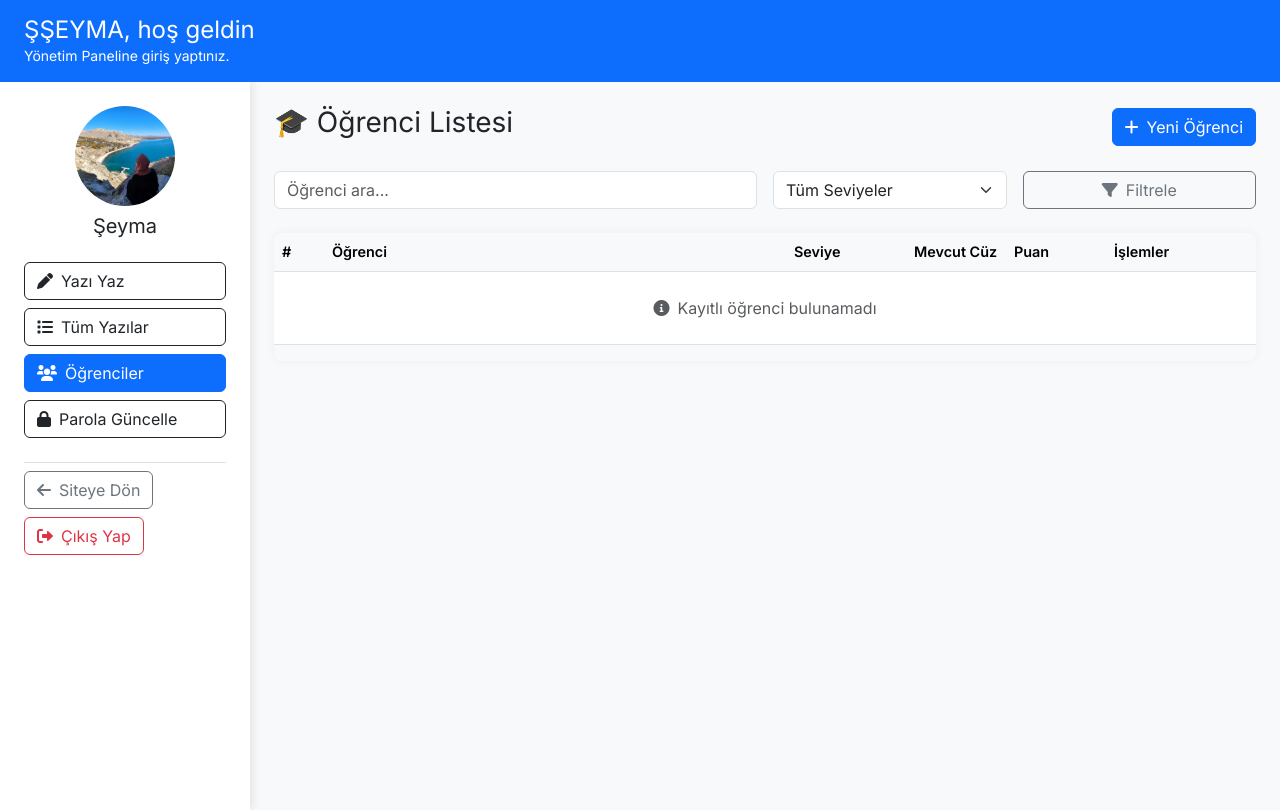
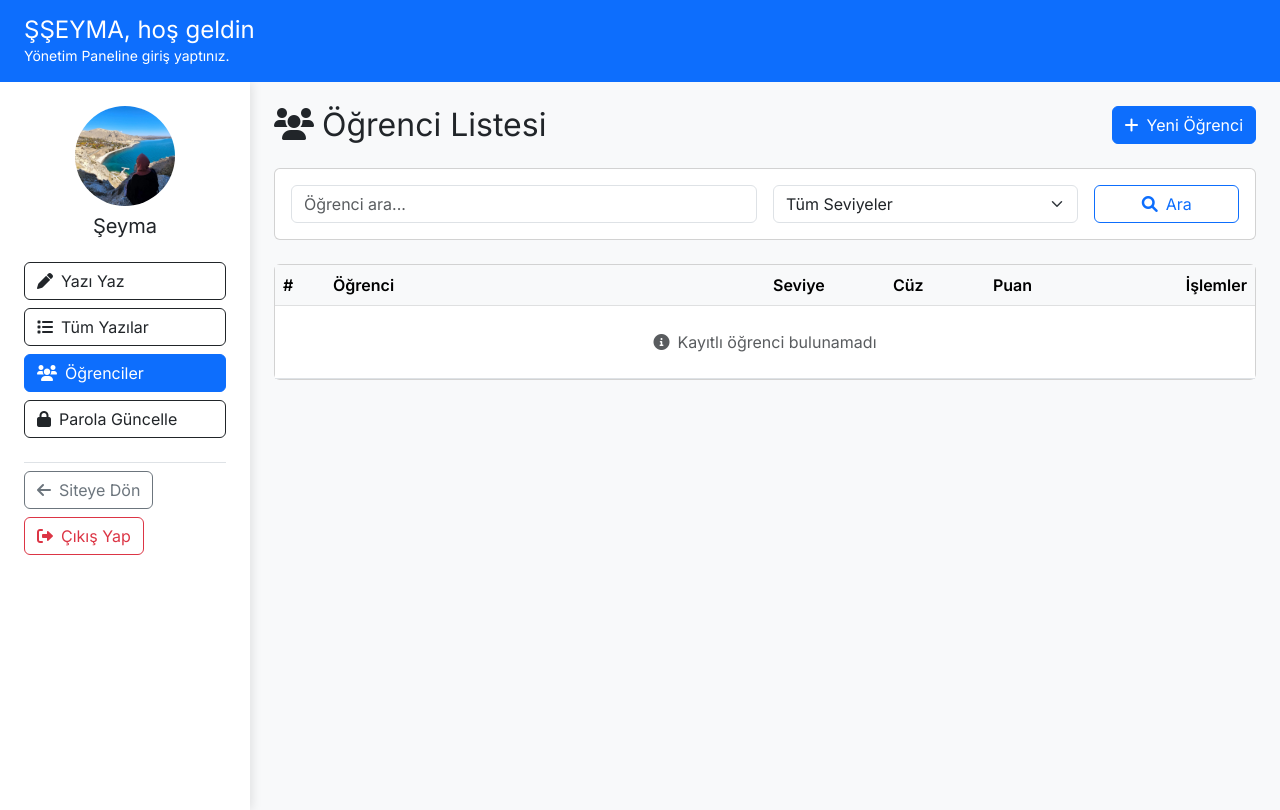
Before and after one commit to ugurtr-cmd/django-project-web, a Django app: template mainproject/templates/ogrenciler.html in a window 1280 px wide. Run offline with Django 5.2, Linux system fonts and the light colour scheme; the template is opened without the code that fills it, so the values that code supplies are empty.

Commit message:
Update ogrenciler.html

```diff
--- a/mainproject/templates/ogrenciler.html
+++ b/mainproject/templates/ogrenciler.html
@@ -4,22 +4,26 @@
 {% block title %}Öğrenci Listesi | Admin{% endblock %}
 
 {% block content %}
-    <!-- Main Content -->
-    <div class="main-panel">
-        <div class="section-box">
-            <div class="d-flex justify-content-between align-items-center mb-4">
-                <h3>🎓 Öğrenci Listesi</h3>
+<div class="student-list-container">
+  <div class="d-flex flex-column flex-md-row justify-content-between align-items-start align-items-md-center mb-4">
+    <h2 class="mb-3 mb-md-0">
+      <i class="fas fa-users me-2"></i>Öğrenci Listesi
+    </h2>
+    <div class="d-flex gap-2">
       <a href="{% url 'ogrenci_ekle' %}" class="btn btn-primary">
         <i class="fas fa-plus me-2"></i>Yeni Öğrenci
       </a>
     </div>
+  </div>
 
-            <!-- Arama ve Filtreleme -->
-            <div class="row mb-4 g-3">
+  <!-- Filtreleme ve Arama -->
+  <div class="card mb-4">
+    <div class="card-body">
+      <div class="row g-3">
         <div class="col-md-6">
           <input type="text" class="form-control" placeholder="Öğrenci ara...">
         </div>
-                <div class="col-md-3">
+        <div class="col-md-4">
           <select class="form-select">
             <option selected>Tüm Seviyeler</option>
             <option>Başlangıç</option>
@@ -27,24 +31,28 @@
             <option>İleri</option>
           </select>
         </div>
-                <div class="col-md-3">
-                    <button class="btn btn-outline-secondary w-100">
-                        <i class="fas fa-filter me-2"></i>Filtrele
+        <div class="col-md-2">
+          <button class="btn btn-outline-primary w-100">
+            <i class="fas fa-search me-2"></i>Ara
           </button>
         </div>
       </div>
+    </div>
+  </div>
 
-            <!-- Öğrenci Tablosu -->
-            <div class="table-responsive-lg">
-                <table class="table table-hover align-middle">
+  <!-- Öğrenci Listesi Tablosu -->
+  <div class="card">
+    <div class="card-body p-0">
+      <div class="table-responsive">
+        <table class="table table-hover mb-0">
           <thead class="table-light">
             <tr>
               <th style="width: 50px;">#</th>
               <th>Öğrenci</th>
               <th style="width: 120px;">Seviye</th>
-                            <th style="width: 100px;">Mevcut Cüz</th>
-                            <th style="width: 100px;">Puan</th>
-                            <th style="width: 150px;">İşlemler</th>
+              <th style="width: 100px;">Cüz</th>
+              <th style="width: 120px;">Puan</th>
+              <th style="width: 150px;" class="text-end">İşlemler</th>
             </tr>
           </thead>
           <tbody>
@@ -73,26 +81,22 @@
               </td>
               <td>{{ ogrenci.mevcut_cuz }}</td>
               <td>
-                                <div class="progress" style="height: 20px;">
-                                    <div class="progress-bar bg-success"
-                                         style="width: {{ ogrenci.puan }}0%;"
-                                         role="progressbar"
-                                         aria-valuenow="{{ ogrenci.puan }}"
-                                         aria-valuemin="1"
-                                         aria-valuemax="10">
-                                        {{ ogrenci.puan }}
+                <div class="d-flex align-items-center gap-2">
+                  <div class="progress flex-grow-1" style="height: 8px;">
+                    <div class="progress-bar bg-success" style="width: {{ ogrenci.puan }}0%;"></div>
                   </div>
+                  <small>{{ ogrenci.puan }}/10</small>
                 </div>
               </td>
-                            <td>
-                                <div class="d-flex gap-2">
-                                    <a href="{% url 'ogrenci_detay' ogrenci.id %}" class="btn btn-sm btn-outline-primary">
+              <td class="text-end">
+                <div class="d-flex justify-content-end gap-2">
+                  <a href="{% url 'ogrenci_detay' ogrenci.id %}" class="btn btn-sm btn-outline-primary" title="Detay">
                     <i class="fas fa-eye"></i>
                   </a>
-                                    <a href="{% url 'ogrenci_duzenle' ogrenci.id %}" class="btn btn-sm btn-outline-warning">
+                  <a href="{% url 'ogrenci_duzenle' ogrenci.id %}" class="btn btn-sm btn-outline-warning" title="Düzenle">
                     <i class="fas fa-edit"></i>
                   </a>
-                                    <a href="{% url 'ogrenci_sil' ogrenci.id %}" class="btn btn-sm btn-outline-danger">
+                  <a href="{% url 'ogrenci_sil' ogrenci.id %}" class="btn btn-sm btn-outline-danger" title="Sil">
                     <i class="fas fa-trash"></i>
                   </a>
                 </div>
@@ -107,6 +111,8 @@
             {% endfor %}
           </tbody>
         </table>
+      </div>
+    </div>
   </div>
 
   <!-- Sayfalama -->
@@ -138,47 +144,34 @@
   </nav>
   {% endif %}
 </div>
-    </div>
 
 <style>
-        /* Özel stiller */
-        .table-responsive-lg {
-            border-radius: 8px;
-            overflow: hidden;
-            box-shadow: 0 0 10px rgba(0,0,0,0.05);
-        }
-
-        .table th {
-            white-space: nowrap;
-            font-weight: 600;
-            font-size: 0.9rem;
-        }
-
-        .table td {
-            vertical-align: middle;
-        }
-
-        .progress {
-            min-width: 60px;
+  .student-list-container {
+    max-width: 100%;
+    overflow-x: hidden;
   }
 
   @media (max-width: 992px) {
-            .table-responsive-lg {
+    .student-list-container {
+      padding: 0 15px;
+    }
+
+    .table-responsive {
       overflow-x: auto;
       -webkit-overflow-scrolling: touch;
     }
 
     .table {
-                min-width: 900px;
+      min-width: 800px;
     }
 
-            .section-box h3 {
+    h2 {
       font-size: 1.5rem;
     }
   }
 
   @media (max-width: 768px) {
-            .d-flex.justify-content-between {
+    .d-flex.flex-md-row {
       flex-direction: column;
       gap: 1rem;
     }
@@ -187,5 +180,15 @@
       width: 100%;
     }
   }
+
+  @media (max-width: 576px) {
+    .card-body {
+      padding: 1rem;
+    }
+
+    .table td, .table th {
+      padding: 0.75rem 0.5rem;
+    }
+  }
 </style>
 {% endblock %}
```
Lines whose indentation alone changed are shown as unchanged.
